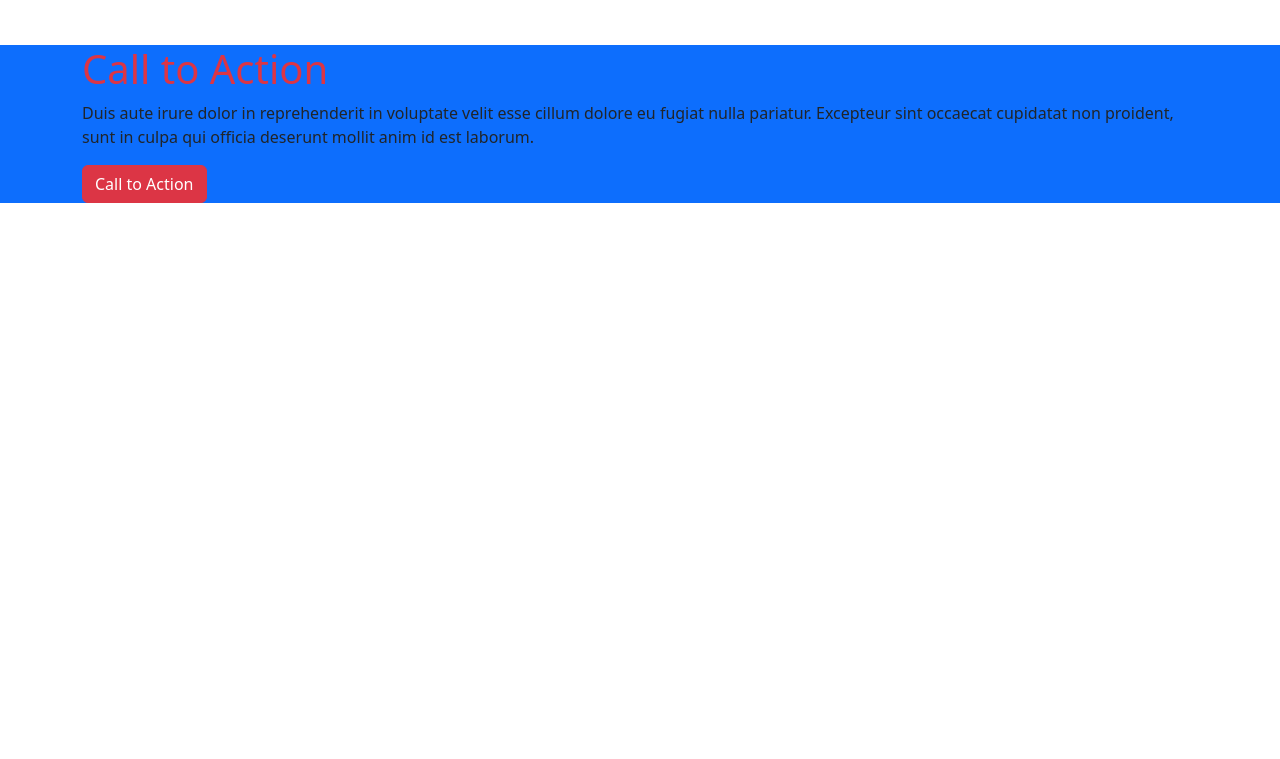
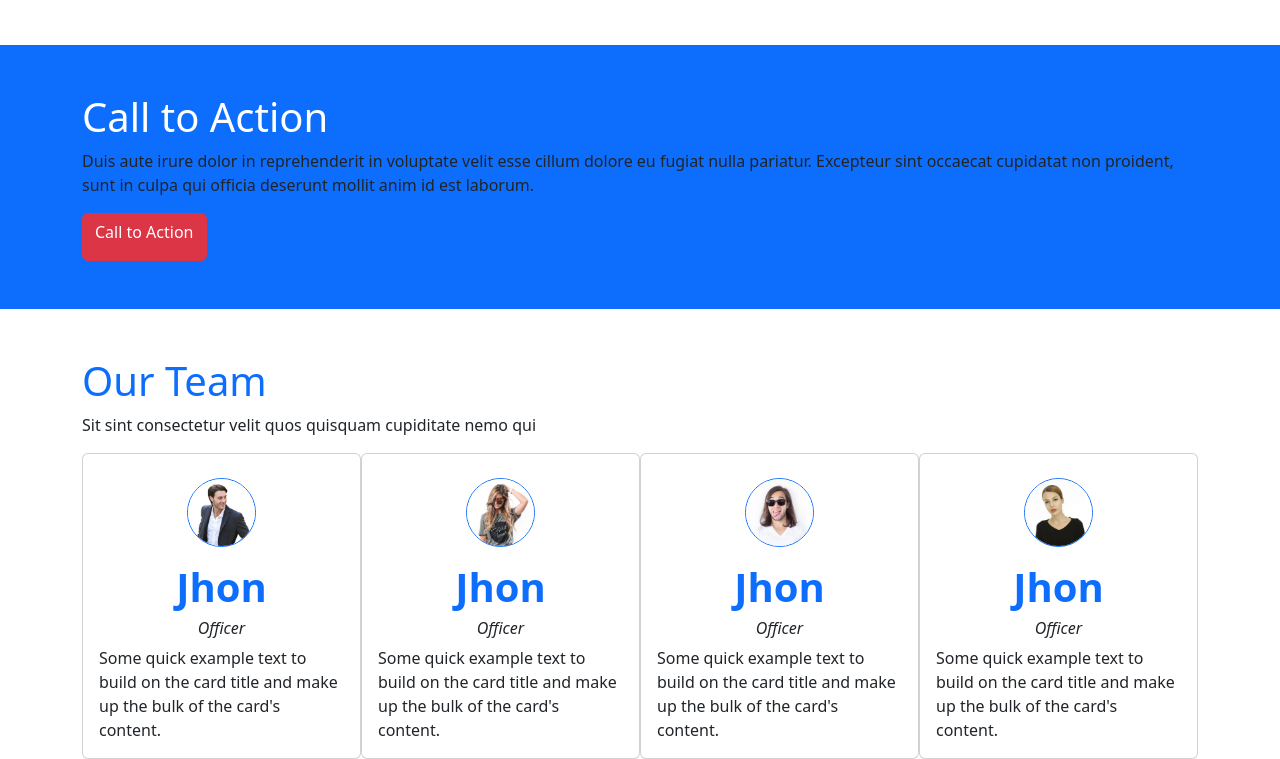
Before and after one commit to AbadatHossain/landing-page-bootstrap, a plain HTML site: page index.html in a window 1280 px wide. Shown: the part 2113-2872 px from the top of the page. Before the commit the page ends 2316 px from the top, so only its background shows below. Drawn offline with nearby package versions, Linux system fonts and the light colour scheme.

Commit message:
team added

```diff
--- a/css/styles.css
+++ b/css/styles.css
@@ -21,3 +21,7 @@
 .logo{
     width:150px;
 }
+.team-1{
+    width: 100px;
+    text-align: center;
+}
--- a/index.html
+++ b/index.html
@@ -228,13 +228,70 @@
 
             </div>
         </section>
-        <section class="bg-primary mt-5">
+        <section class="bg-primary mt-5 mb-5 p-5">
             <div class="container">
-                <h1 class="text-danger"> Call to Action</h1>
+                <h1 class="text-white"> Call to Action</h1>
                 <p>Duis aute irure dolor in reprehenderit in voluptate velit esse cillum dolore eu fugiat nulla pariatur. Excepteur sint occaecat cupidatat non proident, sunt in culpa qui officia deserunt mollit anim id est laborum.</p>
-                <button class="btn btn-danger"> Call to Action</button>
+                <button class="btn btn-danger pb-3"> Call to Action</button>
 
             </div>
+
+        </section>
+        <section class="container">
+            <h1 class="text-primary">Our Team</h1>
+            <p>Sit sint consectetur velit quos quisquam cupiditate nemo qui</p>
+            <div class="d-flex justify-content-between">
+                <div class="card" style="width: 18rem;">
+                    <div class="text-center">
+                        <img src="./image/team-1.jpg" class="card-img-top rounded rounded-circle w-25 border mt-4 border-primary" alt="...">
+                    </div>
+
+
+                    <div class="card-body">
+                        <h1 class="text-primary fw-bold text-center">Jhon</h1>
+                        <h6 class="text-center fst-italic">Officer</h6>
+                      <p class="card-text">Some quick example text to build on the card title and make up the bulk of the card's content.</p>
+                    </div>
+                  </div>
+                <div class="card" style="width: 18rem;">
+                    <div class="text-center">
+                        <img src="./image/team-2.jpg" class="card-img-top rounded rounded-circle w-25 border mt-4 border-primary" alt="...">
+                    </div>
+
+
+                    <div class="card-body">
+                        <h1 class="text-primary fw-bold text-center">Jhon</h1>
+                        <h6 class="text-center fst-italic">Officer</h6>
+                      <p class="card-text">Some quick example text to build on the card title and make up the bulk of the card's content.</p>
+                    </div>
+                  </div>
+                <div class="card" style="width: 18rem;">
+                    <div class="text-center">
+                        <img src="./image/team-3.jpg" class="card-img-top rounded rounded-circle w-25 border mt-4 border-primary" alt="...">
+                    </div>
+
+
+                    <div class="card-body">
+                        <h1 class="text-primary fw-bold text-center">Jhon</h1>
+                        <h6 class="text-center fst-italic">Officer</h6>
+                      <p class="card-text">Some quick example text to build on the card title and make up the bulk of the card's content.</p>
+                    </div>
+                  </div>
+                <div class="card" style="width: 18rem;">
+                    <div class="text-center">
+                        <img src="./image/team-4.jpg" class="card-img-top rounded rounded-circle w-25 border mt-4 border-primary" alt="...">
+                    </div>
+
+
+                    <div class="card-body">
+                        <h1 class="text-primary fw-bold text-center">Jhon</h1>
+                        <h6 class="text-center fst-italic">Officer</h6>
+                      <p class="card-text">Some quick example text to build on the card title and make up the bulk of the card's content.</p>
+                    </div>
+                  </div>
+            </div>
+
+
 
         </section>
     </main>
```
